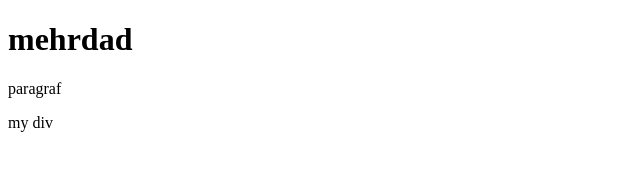
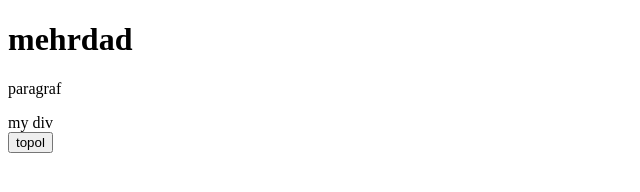
Before and after one commit to mehrdadsalam/MyGitty, a plain HTML site: page index.htm in a window 1280 px wide. Shown: the whole page, without its empty margins (0-640 px from the left). Drawn offline with Linux system fonts and the light colour scheme.

Commit message:
scary commit tow

```diff
--- a/index.htm
+++ b/index.htm
@@ -10,5 +10,6 @@
     <h1>mehrdad</h1>
     <p> paragraf</p>
     <div>my div </div>
+    <button>topol</button>
 </body>
 </html>
```
